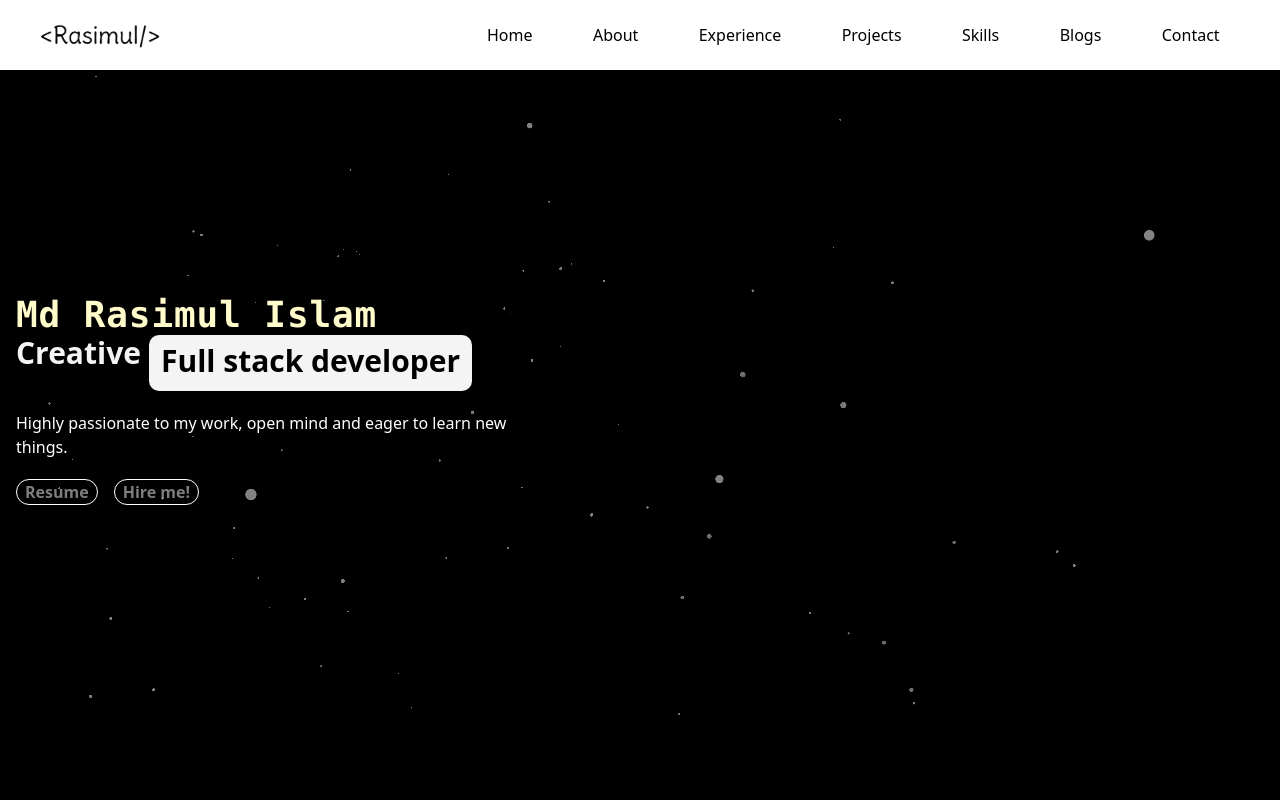
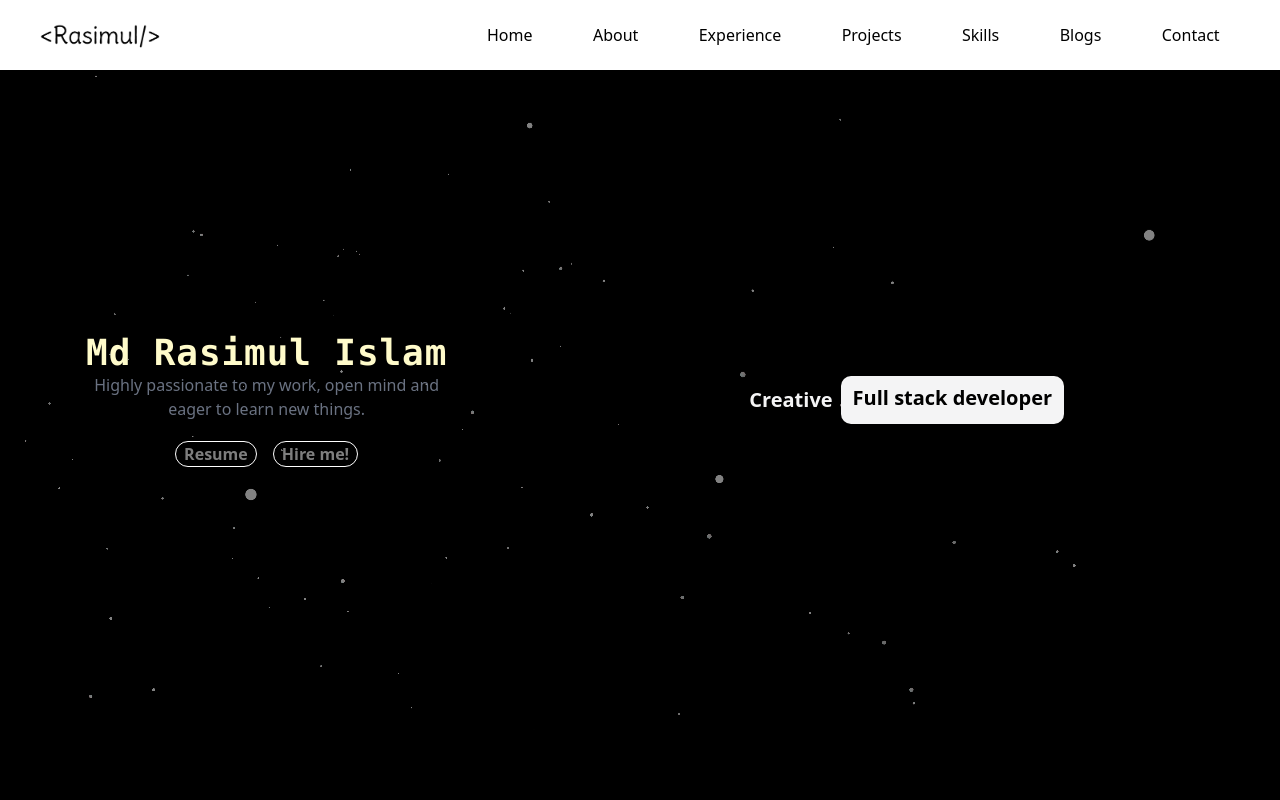
Before and after one commit to rasimul07/mdrasimul-portfolio, a Next.js app: page / in a window 1280 px wide. Shown: the top 800 px of the page. Built offline with nearby package versions, Linux system fonts and the light colour scheme.

Commit message:
Home page ui bug fix and update ui

```diff
--- a/app/layout.tsx
+++ b/app/layout.tsx
@@ -1,7 +1,6 @@
 import type { Metadata } from "next";
 import { Geist, Geist_Mono } from "next/font/google";
 import "./globals.css";
-import { Toaster } from "react-hot-toast";
 
 const geistSans = Geist({
   variable: "--font-geist-sans",
@@ -28,8 +27,6 @@ export default function RootLayout({
       <body
         className={`${geistSans.variable} ${geistMono.variable} antialiased`}
       >
-        {" "}
-        <Toaster />
         {children}
       </body>
     </html>
--- a/app/page.tsx
+++ b/app/page.tsx
@@ -1,9 +1,11 @@
 "use client";
 import { Contact } from "@/components/Contact";
 import Home from "@/components/Home";
+import { Toaster } from "react-hot-toast";
 export default function Page() {
   return (
-    <div>
+    <div className="">
+      <Toaster />
       <Home />
       <Contact />
     </div>
--- a/components/Home.tsx
+++ b/components/Home.tsx
@@ -1,5 +1,5 @@
 import { useScroll, useMotionValueEvent } from "motion/react";
-import React, {useState } from "react";
+import React, { useState } from "react";
 import Particles from "./custom-ui/Particles";
 import RotatingText from "./custom-ui/Rotating";
 import ShinyText from "./custom-ui/ShinyText";
@@ -17,7 +17,7 @@ const Home: React.FC = () => {
     }
   });
   return (
-    <div className="h-screen bg-black flex flex-col">
+    <div className="h-screen bg-black flex flex-col relative">
       <Navbar isTop={isTop} />
 
       <div style={{ width: "100%", height: "100vh", position: "absolute" }}>
@@ -32,34 +32,17 @@ const Home: React.FC = () => {
           disableRotation={false}
         />
       </div>
-      <div className="flex flex-1 justify-between">
+      <div className="flex justify-between h-full">
         <div className="w-5/12 p-4 h-full flex justify-center items-center">
-          <div className="space-y-5">
-            <div className="">
-              <h2 className="text-4xl font-mono tracking-wide text-[#FFFBCA] font-bold">
-                Md Rasimul Islam
-              </h2>
-              <div className="flex space-x-2">
-                <p className="text-3xl font-bold text-secondary">Creative</p>
-                <RotatingText
-                  texts={["Full stack developer", "Content crator"]}
-                  mainClassName="px-2 sm:px-2 md:px-3 bg-secondary whitespace-nowrap text-3xl font-bold text-black overflow-hidden py-0.5 sm:py-1 md:py-2 justify-center rounded-lg"
-                  staggerFrom={"last"}
-                  initial={{ y: "100%" }}
-                  animate={{ y: 0 }}
-                  exit={{ y: "-120%" }}
-                  staggerDuration={0.025}
-                  splitLevelClassName="overflow-hidden pb-0.5 sm:pb-1 md:pb-1"
-                  transition={{ type: "spring", damping: 30, stiffness: 400 }}
-                  rotationInterval={2000}
-                />
-              </div>
-            </div>
-            <p className="text-white">
+          <div className="">
+            <h2 className="text-4xl font-mono tracking-wide text-[#FFFBCA] font-bold text-center">
+              Md Rasimul Islam
+            </h2>
+            <p className="text-gray-500 text-center max-w-[30vw]">
               Highly passionate to my work, open mind and eager to learn new
               things.
             </p>
-            <div className="space-x-4">
+            <div className="space-x-4 flex justify-center items-center mt-5">
               <a
                 href="https://drive.google.com/file/d/1sfCBFkxHZAZr7xl1Ok5jDMPCllSou-u0/view?usp=sharing"
                 target="_blank"
@@ -82,6 +65,23 @@ const Home: React.FC = () => {
             </div>
           </div>
         </div>
+        <div className="w-7/12 h-full flex justify-center items-center">
+          <div className="flex space-x-2 justify-center items-center">
+            <p className="text-xl font-bold text-secondary">Creative</p>
+            <RotatingText
+              texts={["Full stack developer", "Content crator"]}
+              mainClassName="px-2 sm:px-2 md:px-3 bg-secondary whitespace-nowrap text-xl font-bold text-black overflow-hidden py-0.5 sm:py-1 md:py-2 justify-center rounded-lg"
+              staggerFrom={"last"}
+              initial={{ y: "100%" }}
+              animate={{ y: 0 }}
+              exit={{ y: "-120%" }}
+              staggerDuration={0.025}
+              splitLevelClassName="overflow-hidden pb-0.5 sm:pb-1 md:pb-1"
+              transition={{ type: "spring", damping: 30, stiffness: 400 }}
+              rotationInterval={2000}
+            />
+          </div>
+        </div>
       </div>
     </div>
   );
```
